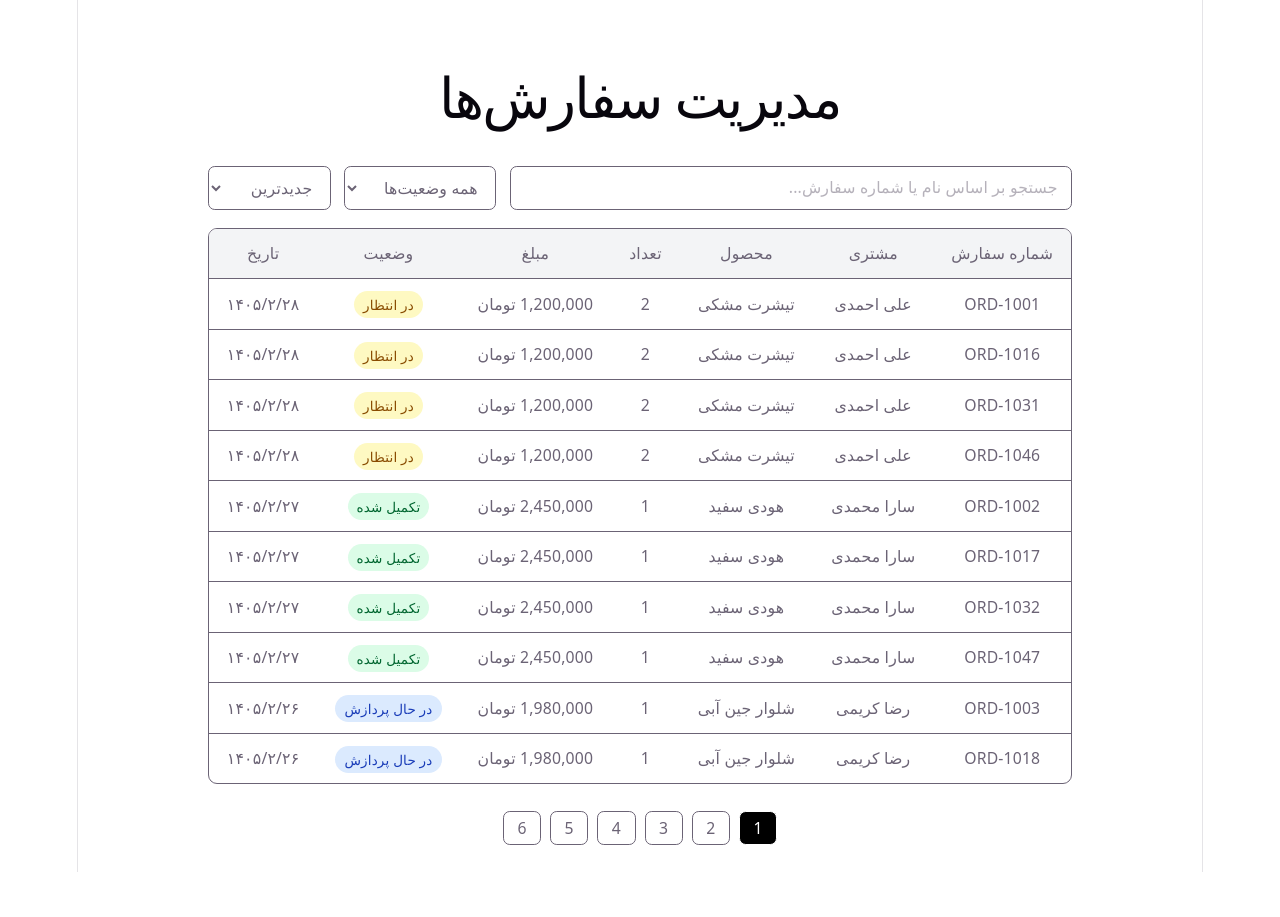
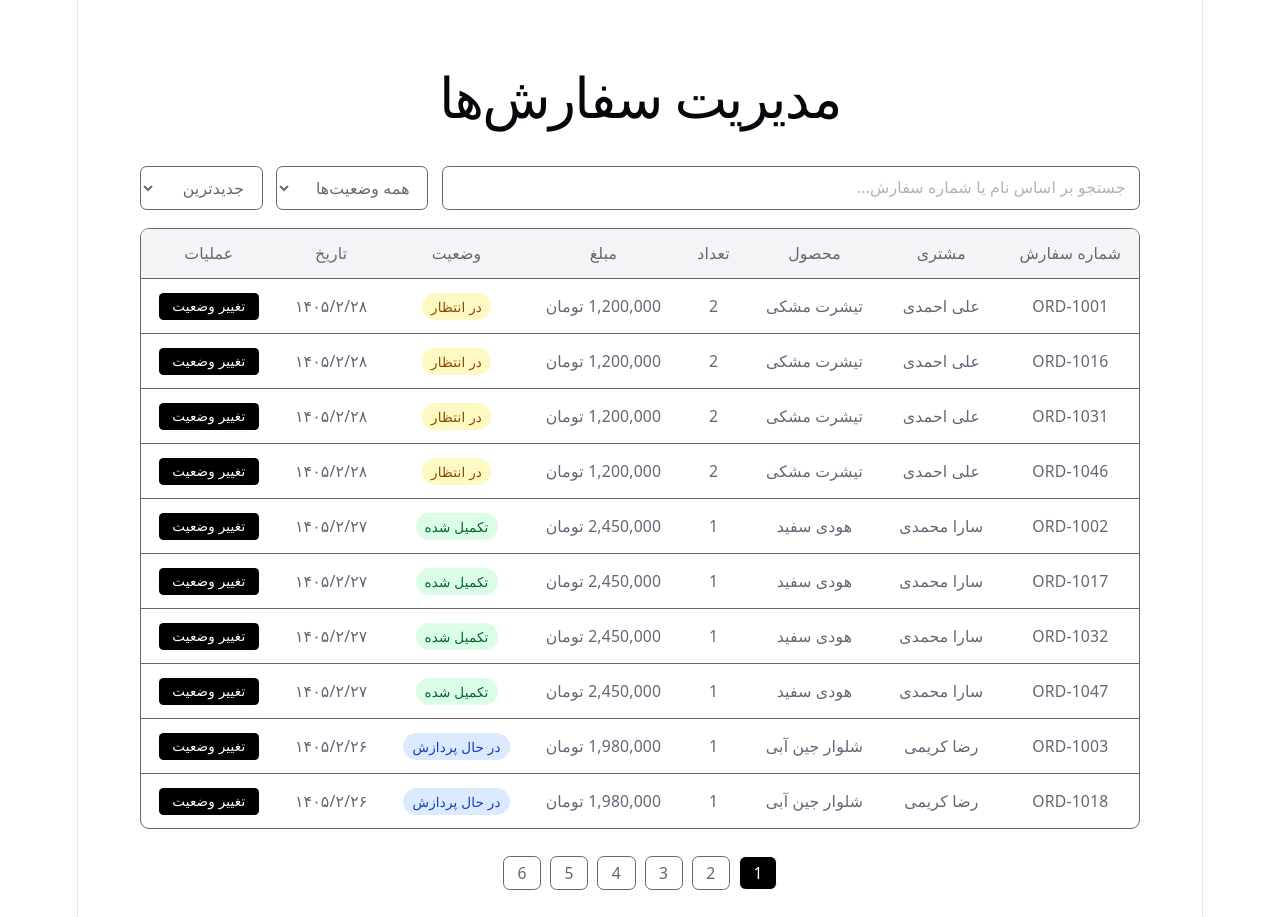
Before and after one commit to HamidAyazi/CRM-Table, a React (Vite) app: page / in a window 1280 px wide. Before the commit the page ends 872 px from the top, so only its background shows below. Built offline with nearby package versions, Linux system fonts and the light colour scheme.

Commit message:
added modal WIP

```diff
--- /dev/null
+++ b/src/components/OrderModal.tsx
@@ -0,0 +1,63 @@
+import type { Order, OrderStatus } from "../types/orderTypes";
+
+interface Props {
+  order: Order | null;
+  onClose: () => void;
+  onSave: (
+    orderId: string,
+    status: OrderStatus
+  ) => void;
+}
+
+const statuses: OrderStatus[] = [
+  "pending",
+  "processing",
+  "completed",
+  "cancelled",
+];
+
+export default function OrderModal({
+  order,
+  onClose,
+  onSave,
+}: Props) {
+  if (!order) return null;
+
+  return (
+    <div className="fixed inset-0 flex items-center justify-center bg-black/40">
+      <div className="w-full max-w-md rounded-lg bg-white p-6">
+        <h2 className="mb-4 text-lg font-bold">
+          تغییر وضعیت سفارش
+        </h2>
+
+        <div className="mb-4">
+          <p className="text-sm mb-2">
+            سفارش: {order.id}
+          </p>
+
+          <div className="flex flex-col gap-2">
+            {statuses.map((status) => (
+              <button
+                key={status}
+                onClick={() => {
+                  onSave(order.id, status);
+                  onClose();
+                }}
+                className="rounded border px-3 py-2 text-sm"
+              >
+                {status}
+              </button>
+            ))}
+          </div>
+        </div>
+
+        <button
+          onClick={onClose}
+          className="mt-4 text-sm text-gray-500"
+        >
+          بستن
+        </button>
+      </div>
+    </div>
+  );
+}
--- a/src/components/OrderTable.tsx
+++ b/src/components/OrderTable.tsx
@@ -2,6 +2,7 @@ import type { Order, OrderStatus } from "../types/orderTypes";
 
 interface Props {
   orders: Order[];
+  onEdit: (order: Order) => void;
 }
 const statusMap = {
   pending: "در انتظار",
@@ -16,7 +17,7 @@ const statusStyles: Record<OrderStatus, string> = {
   cancelled: "bg-red-100 text-red-800",
 };
 
-export default function OrderTable({ orders }: Props) {
+export default function OrderTable({ orders, onEdit }: Props) {
   if (orders.length === 0) {
     return <div className="p-4 text-center">هیچ سفارشی وجود ندارد</div>;
   }
@@ -46,6 +47,7 @@ export default function OrderTable({ orders }: Props) {
             <th scope="col" className="px-4 py-3 text-center">
               تاریخ
             </th>
+            <th className="px-4 py-3 text-center">عملیات</th>
           </tr>
         </thead>
 
@@ -74,6 +76,13 @@ export default function OrderTable({ orders }: Props) {
               <td className="px-4 py-3">
                 {new Date(order.createdAt).toLocaleDateString("fa-IR")}
               </td>
+              <td className="px-4 py-3">
+                <button
+                  onClick={() => onEdit(order)}
+                  className="rounded bg-black px-3 py-1 text-white text-xs">
+                  تغییر وضعیت
+                </button>
+              </td>
             </tr>
           ))}
         </tbody>
--- a/src/hooks/useOrders.ts
+++ b/src/hooks/useOrders.ts
@@ -1,31 +1,40 @@
-import { useMemo } from "react";
+import { useMemo, useState } from "react";
 import { mockOrders } from "../data/mockOrders";
 import { paginate } from "../utils/paginate";
 import { processOrders } from "../utils/processOrders";
 import { useQueryParams } from "./useQueryParams";
+import type { OrderStatus } from "../types/orderTypes";
 
 const PAGE_SIZE = 10;
 
 export function useOrders() {
   const { filters, setFilters } = useQueryParams();
+  const [ordersData, setOrdersData] = useState(mockOrders);
 
   // filter and sort
   const processedOrders = useMemo(() => {
-    return processOrders(mockOrders, filters);
-  }, [filters]);
+    return processOrders(ordersData, filters);
+  }, [ordersData, filters]);
 
   // paginate
   const paginatedOrders = useMemo(() => {
-    return paginate(
-      processedOrders,
-      filters.page,
-      PAGE_SIZE
-    );
+    return paginate(processedOrders, filters.page, PAGE_SIZE);
   }, [processedOrders, filters.page]);
 
-  const totalPages = Math.ceil(
-    processedOrders.length / PAGE_SIZE
-  );
+  const totalPages = Math.ceil(processedOrders.length / PAGE_SIZE);
+
+  const updateOrderStatus = (
+    orderId: string,
+    status: OrderStatus
+  ) => {
+    setOrdersData((prev) =>
+      prev.map((order) =>
+        order.id === orderId
+          ? { ...order, status }
+          : order
+      )
+    );
+  };
 
   return {
     orders: paginatedOrders,
@@ -33,5 +42,6 @@ export function useOrders() {
     setFilters,
     totalPages,
     totalItems: processedOrders.length,
+    updateOrderStatus,
   };
 }
--- a/src/pages/OrdersPage.tsx
+++ b/src/pages/OrdersPage.tsx
@@ -4,10 +4,14 @@ import { useOrders } from "../hooks/useOrders";
 import StatusFilter from "../components/StatusFilter";
 import SortSelect from "../components/SortSelect";
 import Pagination from "../components/Pagination";
+import { useState } from "react";
+import type { Order } from "../types/orderTypes";
+import OrderModal from "../components/OrderModal";
 
 export default function OrdersPage() {
-  const { orders, filters, setFilters, totalPages } = useOrders();
-
+  const { orders, filters, setFilters, totalPages, updateOrderStatus } =
+    useOrders();
+  const [selectedOrder, setSelectedOrder] = useState<Order | null>(null);
   return (
     <main className="p-6 max-w-6xl mx-auto">
       <h1 className="mb-6 text-2xl font-bold">مدیریت سفارش‌ها</h1>
@@ -44,12 +48,17 @@ export default function OrdersPage() {
         />
       </div>
 
-      <OrderTable orders={orders} />
+      <OrderTable orders={orders} onEdit={setSelectedOrder} />
       <Pagination
         currentPage={filters.page}
         totalPages={totalPages}
         onPageChange={(page) => setFilters({ page })}
       />
+      <OrderModal
+        order={selectedOrder}
+        onClose={() => setSelectedOrder(null)}
+        onSave={updateOrderStatus}
+      />
     </main>
   );
 }
--- a/src/utils/processorders.ts
+++ b/src/utils/processorders.ts
@@ -1,5 +1,4 @@
 import type { Order, OrdersFilters } from "../types/orderTypes";
-import { paginate } from "./paginate";
 
 export function processOrders(
   orders: Order[],
```
